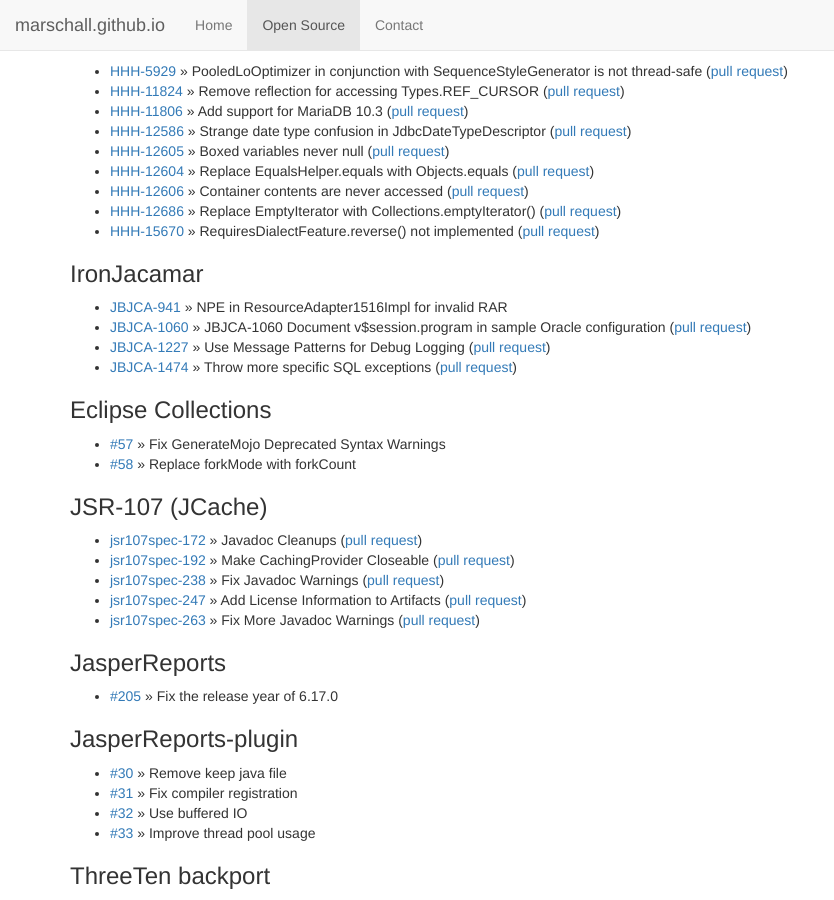
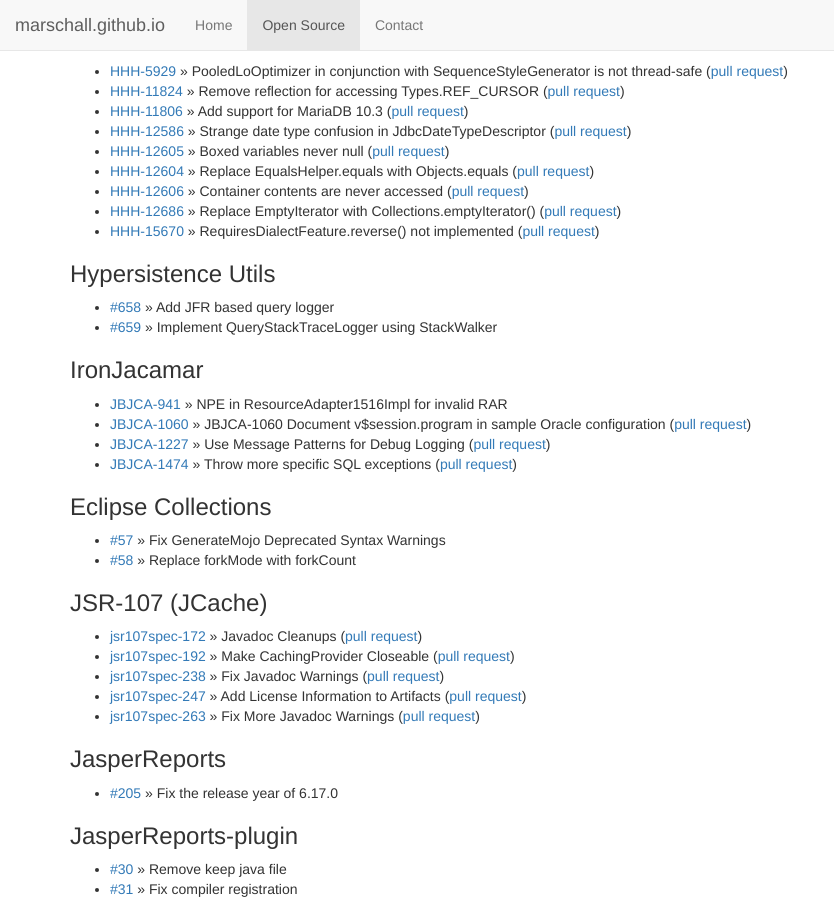
Before and after one commit to marschall/marschall.github.com, a Jekyll site: the page built from open-source.html, in a window 1280 px wide and 900 px high, scrolled down 4876 px. Shown: the whole window, without its empty margins (0-834 px from the left). Built offline with Jekyll 4.4.1, drawn with Linux system fonts in a browser that asks for light colours.

Commit message:
Add Hypersistence Utils

```diff
--- a/open-source.html
+++ b/open-source.html
@@ -303,6 +303,11 @@
   <li><a href="https://hibernate.atlassian.net/browse/HHH-12606">HHH-12606</a> &raquo; Container contents are never accessed (<a href="https://github.com/hibernate/hibernate-orm/pull/2292">pull request</a>)</li>
   <li><a href="https://hibernate.atlassian.net/browse/HHH-12686">HHH-12686</a> &raquo; Replace EmptyIterator with Collections.emptyIterator() (<a href="https://github.com/hibernate/hibernate-orm/pull/2347">pull request</a>)</li>
   <li><a href="https://hibernate.atlassian.net/browse/HHH-15670">HHH-15670</a> &raquo; RequiresDialectFeature.reverse() not implemented (<a href="https://github.com/hibernate/hibernate-orm/pull/5508">pull request</a>)</li>
+</ul>
+<h3>Hypersistence Utils</h3>
+<ul>
+  <li><a href="https://github.com/vladmihalcea/hypersistence-utils/pull/658">#658</a> &raquo; Add JFR based query logger</li>
+  <li><a href="https://github.com/vladmihalcea/hypersistence-utils/pull/659">#659</a> &raquo; Implement QueryStackTraceLogger using StackWalker</li>
 </ul>
 <h3>IronJacamar</h3>
 <ul>
```
